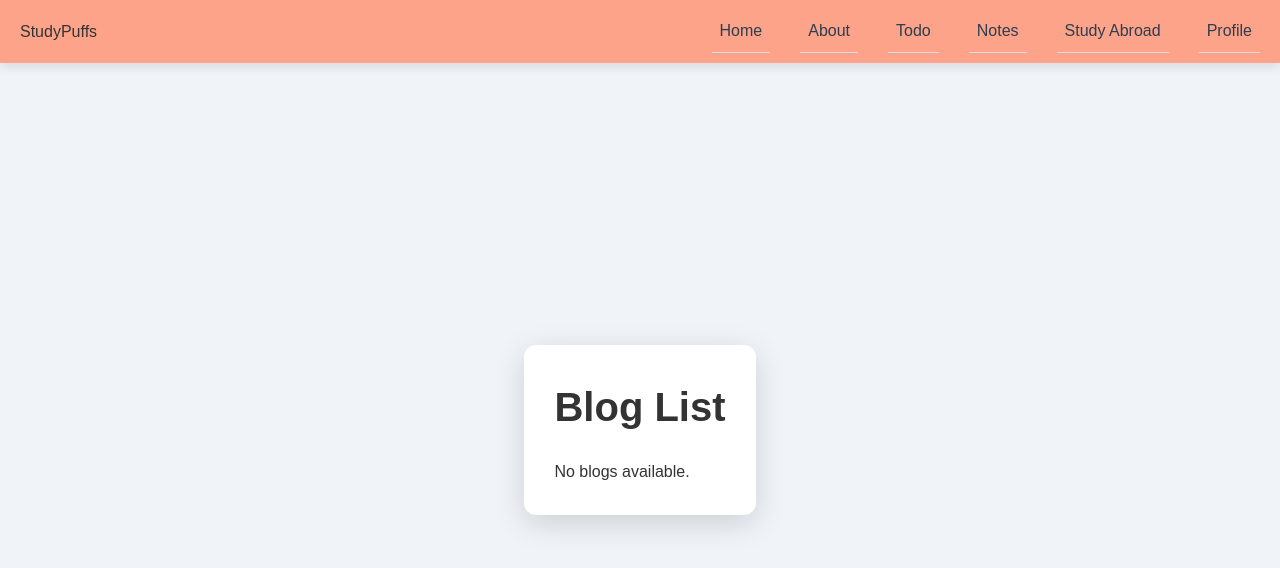
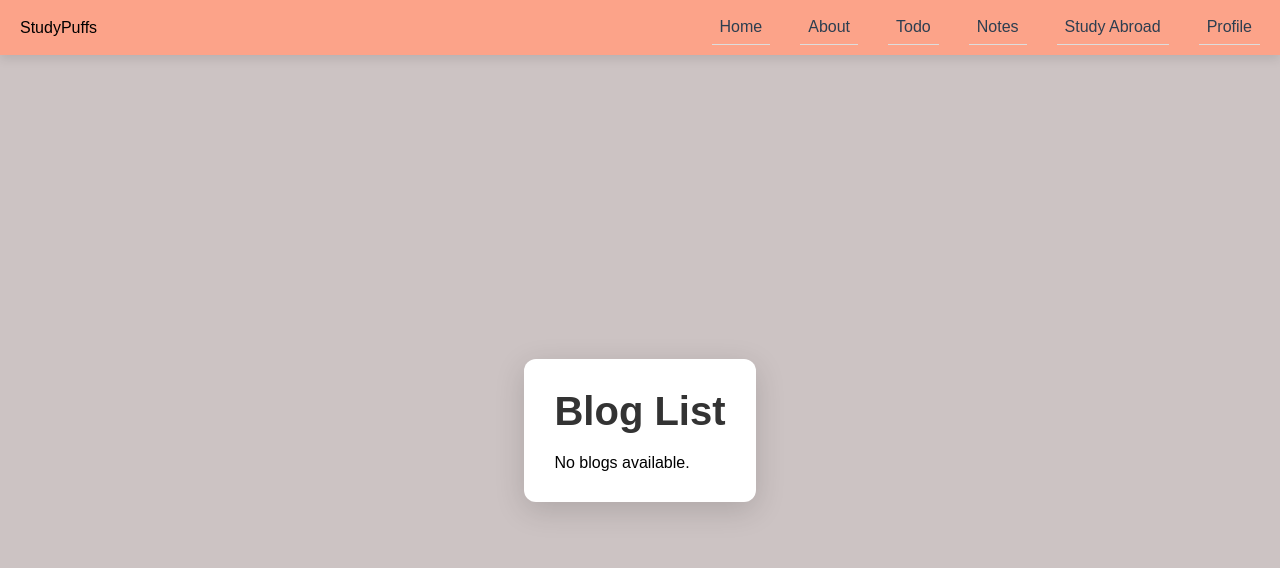
Before and after one commit to Rowaida-Ali/fatayat_elkwa, a React (Create React App) app in the folder frontend/login/: page /blog-list in a window 1280 px wide. Shown: the top 568 px of the page. Built offline with nearby package versions, Linux system fonts and the light colour scheme.

Commit message:
Navbar and Profile

```diff
--- a/frontend/login/src/components/BlogForm/StudyAbroad.css
+++ b/frontend/login/src/components/BlogForm/StudyAbroad.css
@@ -1,73 +1,28 @@
-body {
-  font-family: 'Arial', sans-serif;
-  background-color: #f0f4f8;
-  color: #333;
-  line-height: 1.6;
+input[type="text"],
+textarea {
+  width: 100%;
+  padding: 10px;
+  margin-bottom: 20px;
+  border: 1px solid #ddd;
+  border-radius: 8px;
+  font-size: 1em;
+  color: #444;
+  background-color: #fafafa;
+  transition: border-color 0.3s;
 }
 
-.blog-list-container {
-  max-width: 600px;
-  margin: auto;
-  padding: 30px;
-  background: white;
-  border-radius: 12px;
-  box-shadow: 0 8px 30px rgba(0, 0, 0, 0.15);
+input[type="text"]:focus,
+textarea:focus {
+  border-color: #fca389;
+  outline: none;
 }
 
-h1 {
-  text-align: center;
-  color: #333;
-  margin-bottom: 30px;
-  font-size: 2.5em;
+input[type="text"]::placeholder,
+textarea::placeholder {
+  color: #aaa;
 }
 
-
-.blog-item {
-  padding: 20px;
-  margin-bottom: 20px;
-  background: #ffffff;
-  border: 1px solid #ddd;
-  border-radius: 8px;
-  transition: transform 0.3s, box-shadow 0.3s;
+textarea {
+  resize: vertical;
+  height: 100px;
 }
-
-
-.blog-item:hover {
-  transform: translateY(-4px);
-  box-shadow: 0 8px 30px rgba(0, 0, 0, 0.15);
-}
-
-
-h3 {
-  margin: 0 0 15px 0;
-  color: #555;
-  font-size: 1.5em;
-}
-
-
-.blog-text {
-  margin: 15px 0;
-  padding: 10px;
-  background-color: #fafafa;
-  border-left: 5px solid #fca389;
-  border-radius: 4px;
-  font-size: 1em;
-  line-height: 1.5;
-  color: #444;
-}
-
-
-button {
-  padding: 10px 15px;
-  background-color: #fca389;
-  color: white;
-  border: none;
-  border-radius: 6px;
-  cursor: pointer;
-  transition: background-color 0.3s, transform 0.2s;
-}
-
-button:hover {
-  background-color: #f67c63;
-  transform: scale(1.05);
-}
--- a/frontend/login/src/components/BlogForm/StudyAbroad.jsx
+++ b/frontend/login/src/components/BlogForm/StudyAbroad.jsx
@@ -1,15 +1,16 @@
 import React, { useState, useEffect } from 'react';
-import { Link } from 'react-router-dom';
+import { Link, useNavigate } from 'react-router-dom';
 import './StudyAbroad.css';
 
 const StudyAbroad = () => {
   const [blogs, setBlogs] = useState([]);
   const [country, setCountry] = useState('');
-  const [schoolTitle, setSchoolTitle] = useState('');
   const [textPost, setTextPost] = useState('');
   const [university, setUniversity] = useState('');
+  const [resource, setResource] = useState('');
   const [username, setUsername] = useState('');
   const [error, setError] = useState('');
+  const navigate = useNavigate();
 
   useEffect(() => {
     fetchBlogs();
@@ -17,7 +18,15 @@ const StudyAbroad = () => {
 
   const fetchBlogs = async () => {
     try {
-      const response = await fetch('http://localhost:3003/view_all_blogs');
+      const token = localStorage.getItem('token');
+      const response = await fetch('http://localhost:3003/view_all_blogs', {
+        method: 'GET',
+        headers: {
+          'Content-Type': 'application/json',
+          'Authorization': `Bearer ${token}`,
+        },
+      });
+
       if (!response.ok) {
         throw new Error('Network response was not ok');
       }
@@ -30,8 +39,8 @@ const StudyAbroad = () => {
   };
 
   const handleAddBlog = async () => {
-    if (country && schoolTitle && textPost && university && username) {
-      const newBlog = { country, schoolTitle, textPost, university, username };
+    if (country && textPost && university && resource && username) {
+      const newBlog = { country, textPost, university, resource, username };
       try {
         const response = await fetch('http://localhost:3003/add_blog', {
           method: 'POST',
@@ -42,13 +51,15 @@ const StudyAbroad = () => {
         });
 
         if (response.ok) {
-          const addedBlog = await response.json();
-          setBlogs((prevBlogs) => [...prevBlogs, addedBlog]);
+          const data = await response.json();
+          localStorage.setItem('token', data.access_token);
+          setBlogs((prevBlogs) => [...prevBlogs, data]);
           setCountry('');
-          setSchoolTitle('');
           setTextPost('');
           setUniversity('');
+          setResource('');
           setUsername('');
+          navigate('/blog-list');
         } else {
           throw new Error('Failed to add blog');
         }
@@ -66,35 +77,45 @@ const StudyAbroad = () => {
       <h1>Study Abroad</h1>
       {error && <p className="error-message">{error}</p>}
       <div className="form-group">
+        <p className="input-description">Username.</p>
+        <input
+          type="text"
+          placeholder="Username"
+          value={username}
+          onChange={(e) => setUsername(e.target.value)}
+        />
+
+        <p className="input-description">Country.</p>
         <input
           type="text"
           placeholder="Country"
           value={country}
           onChange={(e) => setCountry(e.target.value)}
         />
-        <input
-          type="text"
-          placeholder="School Title"
-          value={schoolTitle}
-          onChange={(e) => setSchoolTitle(e.target.value)}
-        />
+
+        <p className="input-description">Blog.</p>
         <textarea
           placeholder="Write your post here..."
           value={textPost}
           onChange={(e) => setTextPost(e.target.value)}
         />
+
+        <p className="input-description">University.</p>
         <input
           type="text"
           placeholder="University"
           value={university}
           onChange={(e) => setUniversity(e.target.value)}
         />
+
+        <p className="input-description">Resources.</p>
         <input
           type="text"
-          placeholder="Username"
-          value={username}
-          onChange={(e) => setUsername(e.target.value)}
+          placeholder="Resource"
+          value={resource}
+          onChange={(e) => setResource(e.target.value)}
         />
+
         <button onClick={handleAddBlog}>Add Blog</button>
       </div>
       <div>
@@ -108,10 +129,10 @@ const StudyAbroad = () => {
       <div className="blog-list">
         {blogs.map((blog) => (
           <div key={blog.id} className="blog-item">
-            <h3>{blog.schoolTitle} ({blog.country})</h3>
+            <h3>{blog.university} ({blog.country})</h3>
+            <p><strong>Submitted by:</strong> {blog.username}</p>
             <p>{blog.textPost}</p>
-            <p>University: {blog.university}</p>
-            <p>Submitted by: {blog.username}</p>
+            <p>Resource: {blog.resource}</p>
           </div>
         ))}
       </div>
```
